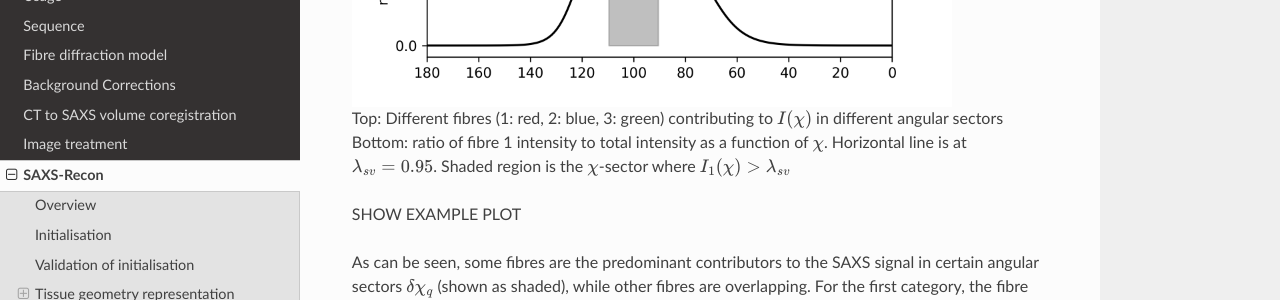
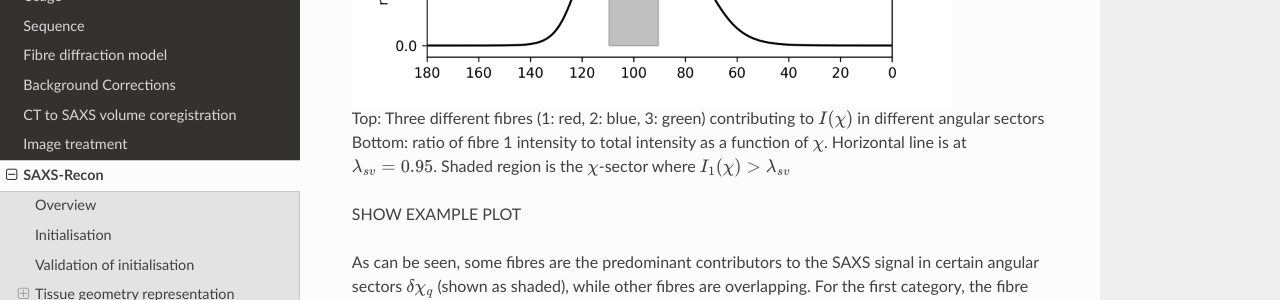
Before and after one commit to himadri111/saxs-docs-tutorial, a Sphinx documentation site: the page built from docs/source/saxsrecon.rst, in a window 1280 px wide and 900 px high, scrolled down 6592 px. Shown: the part 149-449 px from the top of the window. Built offline with Sphinx 7.4.7 and the Read the Docs theme 2.0.0, drawn with Linux system fonts in a browser that asks for light colours.

Commit message:
Update saxsrecon.rst

```diff
--- a/docs/source/saxsrecon.rst
+++ b/docs/source/saxsrecon.rst
@@ -166,7 +166,7 @@ For this purpose, define a threshold close to 1, e.g. :math:`\lambda_{sv}=0.95`,
 
   ..
 
-  Top: Different fibres (1: red, 2: blue, 3: green) contributing to :math:`I(\chi)` in different angular sectors Bottom: ratio of fibre 1 intensity to total intensity as a function of :math:`\chi`. Horizontal line is at :math:`\lambda_{sv}=0.95`. Shaded region is the :math:`\chi`-sector where :math:`I_{1}(\chi)>\lambda_{sv}`
+  Top: Three different fibres (1: red, 2: blue, 3: green) contributing to :math:`I(\chi)` in different angular sectors Bottom: ratio of fibre 1 intensity to total intensity as a function of :math:`\chi`. Horizontal line is at :math:`\lambda_{sv}=0.95`. Shaded region is the :math:`\chi`-sector where :math:`I_{1}(\chi)>\lambda_{sv}`
 
 
 SHOW EXAMPLE PLOT
```
